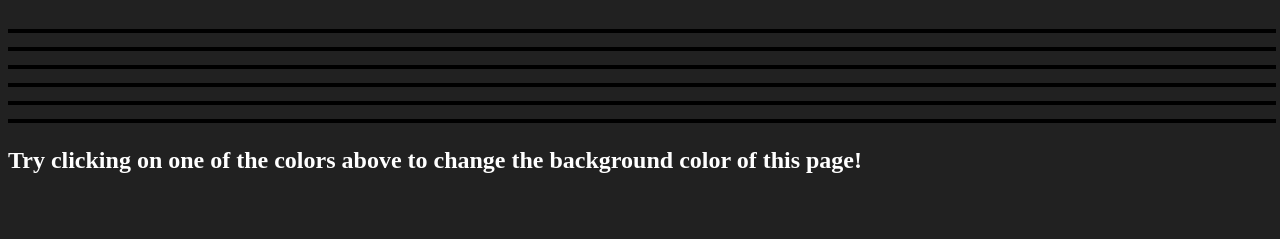
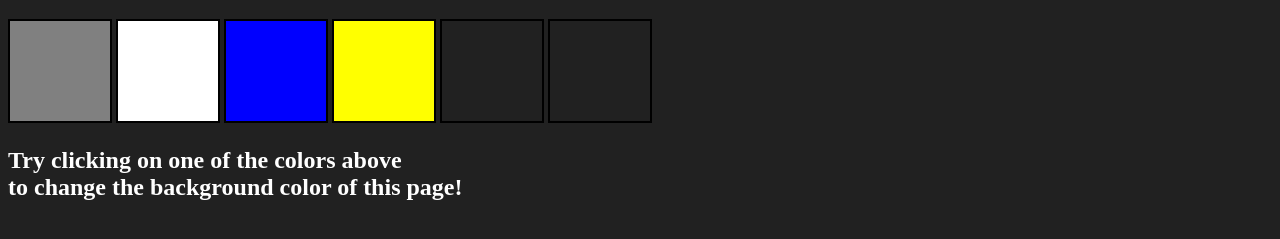
Before and after one commit to rajanshrivastava88/JavaScript, a plain HTML site: page Projects/Color changer.html in a window 1280 px wide. Shown: the part 61-300 px from the top of the page. Drawn offline with Linux system fonts and the light colour scheme.

Commit message:
Update changecolor.css

```diff
--- a/Projects/changecolor.css
+++ b/Projects/changecolor.css
@@ -1,11 +1,10 @@
-html{
+html {
     margin: 0;
   }
 
   span {
-    display: flexbox;
+    display: block;
   }
-
   .canvas {
     margin: 100px auto 100px;
     width: 80%;
@@ -13,8 +12,8 @@ span {
   }
 
   .button {
-    width: 100%;
-    height: 100%;
+    width: 100px;
+    height: 100px;
     border: solid black 2px;
     display: inline-block;
   }
@@ -23,18 +22,12 @@ span {
     background: grey;
   }
 
+  #white {
+    background: white;
+  }
   #blue {
     background: blue;
   }
-
   #yellow {
     background: yellow;
   }
-
-#purple {
-    background: purple;
-}
-
-#orange {
-    background: orange;
-}
```
Lines whose indentation alone changed are shown as unchanged.
